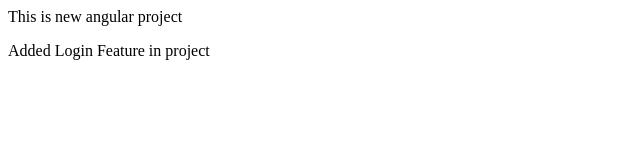
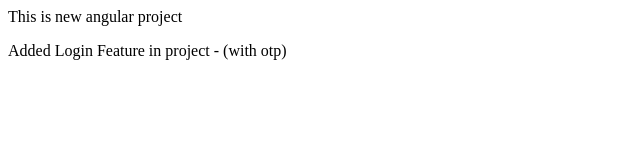
Before and after one commit to ug2510/IVP_AngularProject1, a plain HTML site: page index.html in a window 1280 px wide. Shown: the full height of the page, 0-640 px from the left. Drawn offline with Linux system fonts and the light colour scheme.

Commit message:
feature with otp

```diff
--- a/index.html
+++ b/index.html
@@ -1,2 +1,2 @@
 <p>This is new angular project</p>
-<p>Added Login Feature in project</p>
+<p>Added Login Feature in project - (with otp)</p>
```
